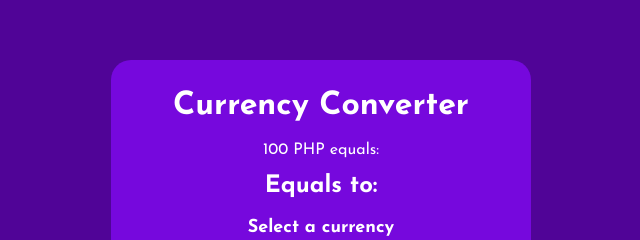
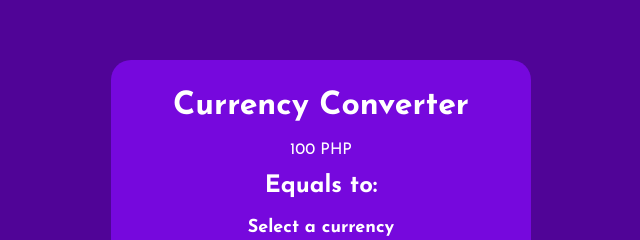
Before and after one commit to Luisenetic3/LP_ICT9Sapphire_Q3SW1_Nazareno_Luis, a plain HTML site: page index.html in a window 1280 px wide. Shown: the part 149-389 px from the top of the page, 319-959 px from the left. Drawn offline with Linux system fonts and the light colour scheme.

Commit message:
Update index.html

```diff
--- a/index.html
+++ b/index.html
@@ -66,7 +66,7 @@
 <body>                                                                    <!--normal comments teacher just dont mind it-->
     <div class="wrapper">
         <h1 style="color: white;">Currency Converter</h1>
-        <p style="color: white;">100 PHP equals:</p>
+        <p style="color: white;">100 PHP</p>
         <br>
         <h2 style="color: white;">Equals to:</h2>
         <div id="result" style="color: white;">Select a currency</div>
```
